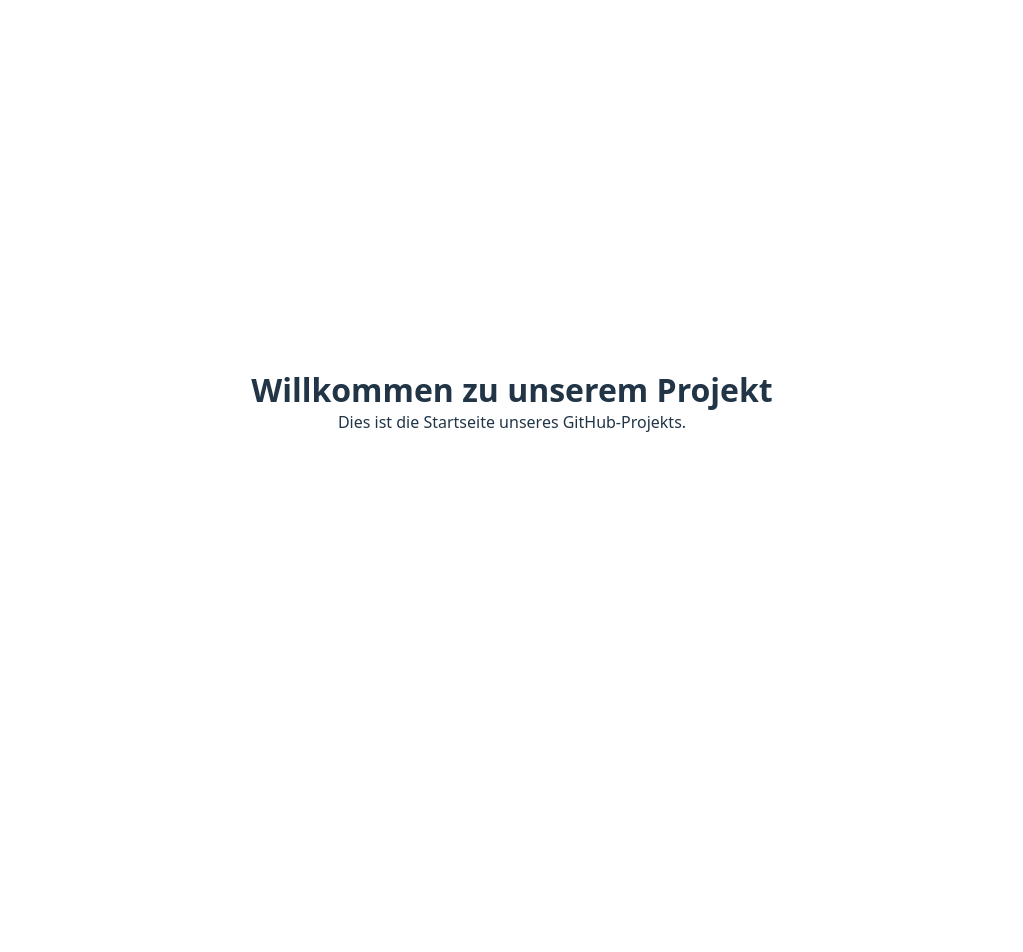
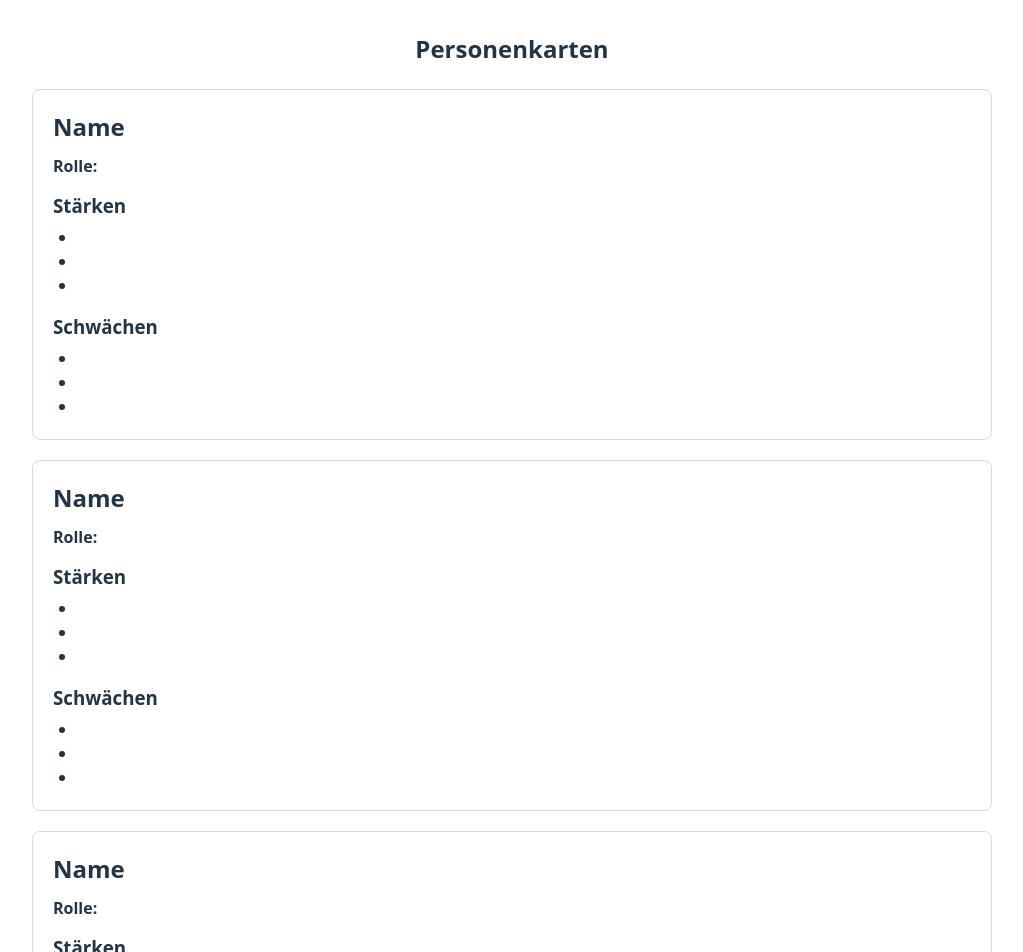
Before and after one commit to Limason17/Issue-Test, a Vue app: page / in a window 1280 px wide. Shown: the top 952 px of the page, without its empty margins (128-1151 px from the left). Before the commit the page ends 800 px from the top, so only its background shows below. Built offline with nearby package versions, Linux system fonts and the light colour scheme.

Commit message:
Personenkarten erstellt, closes #7

```diff
--- a/src/App.vue
+++ b/src/App.vue
@@ -1,7 +1,7 @@
 <script setup>
-import Startpage from './components/Startpage.vue'
+import PersCard from './components/PersCard.vue'
 </script>
 
 <template>
-  <Startpage />
+  <PersCard />
 </template>
--- /dev/null
+++ b/src/components/PersCard.vue
@@ -0,0 +1,122 @@
+<template>
+  <section>
+    <h1>Personenkarten</h1>
+
+    <article>
+      <h2>Name</h2>
+      <p><strong>Rolle:</strong></p>
+
+      <h3>Stärken</h3>
+      <ul>
+        <li></li>
+        <li></li>
+        <li></li>
+      </ul>
+
+      <h3>Schwächen</h3>
+      <ul>
+        <li></li>
+        <li></li>
+        <li></li>
+      </ul>
+    </article>
+
+    <article>
+      <h2>Name</h2>
+      <p><strong>Rolle:</strong></p>
+
+      <h3>Stärken</h3>
+      <ul>
+        <li></li>
+        <li></li>
+        <li></li>
+      </ul>
+
+      <h3>Schwächen</h3>
+      <ul>
+        <li></li>
+        <li></li>
+        <li></li>
+      </ul>
+    </article>
+
+    <article>
+      <h2>Name</h2>
+      <p><strong>Rolle:</strong></p>
+
+      <h3>Stärken</h3>
+      <ul>
+        <li></li>
+        <li></li>
+        <li></li>
+      </ul>
+
+      <h3>Schwächen</h3>
+      <ul>
+        <li></li>
+        <li></li>
+        <li></li>
+      </ul>
+    </article>
+
+    <article>
+      <h2>Name</h2>
+      <p><strong>Rolle:</strong></p>
+
+      <h3>Stärken</h3>
+      <ul>
+        <li></li>
+        <li></li>
+        <li></li>
+      </ul>
+
+      <h3>Schwächen</h3>
+      <ul>
+        <li></li>
+        <li></li>
+        <li></li>
+      </ul>
+    </article>
+  </section>
+</template>
+
+<style scoped>
+section {
+  width: min(100%, 1000px);
+  padding: 32px 20px;
+}
+
+h1 {
+  margin-bottom: 24px;
+  text-align: center;
+}
+
+article {
+  margin-bottom: 20px;
+  padding: 20px;
+  border: 1px solid #d6dbe1;
+  border-radius: 8px;
+  background-color: #ffffff;
+}
+
+h2 {
+  margin-bottom: 12px;
+}
+
+p {
+  margin-bottom: 16px;
+}
+
+h3 {
+  margin: 16px 0 8px;
+}
+
+ul {
+  padding-left: 24px;
+  min-height: 72px;
+}
+
+li {
+  min-height: 24px;
+}
+</style>
```
Also changed, not shown: src/components/HelloWorld.vue (deleted, +0 -95 lines).
